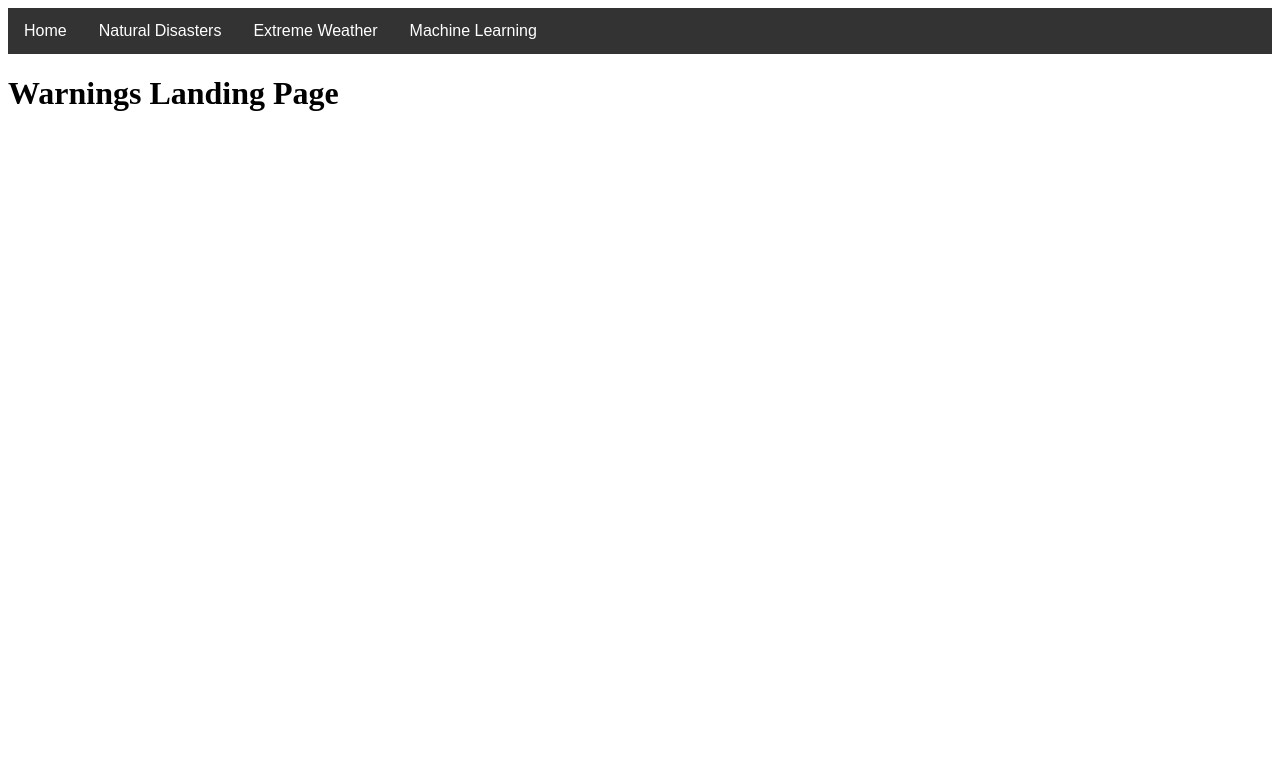
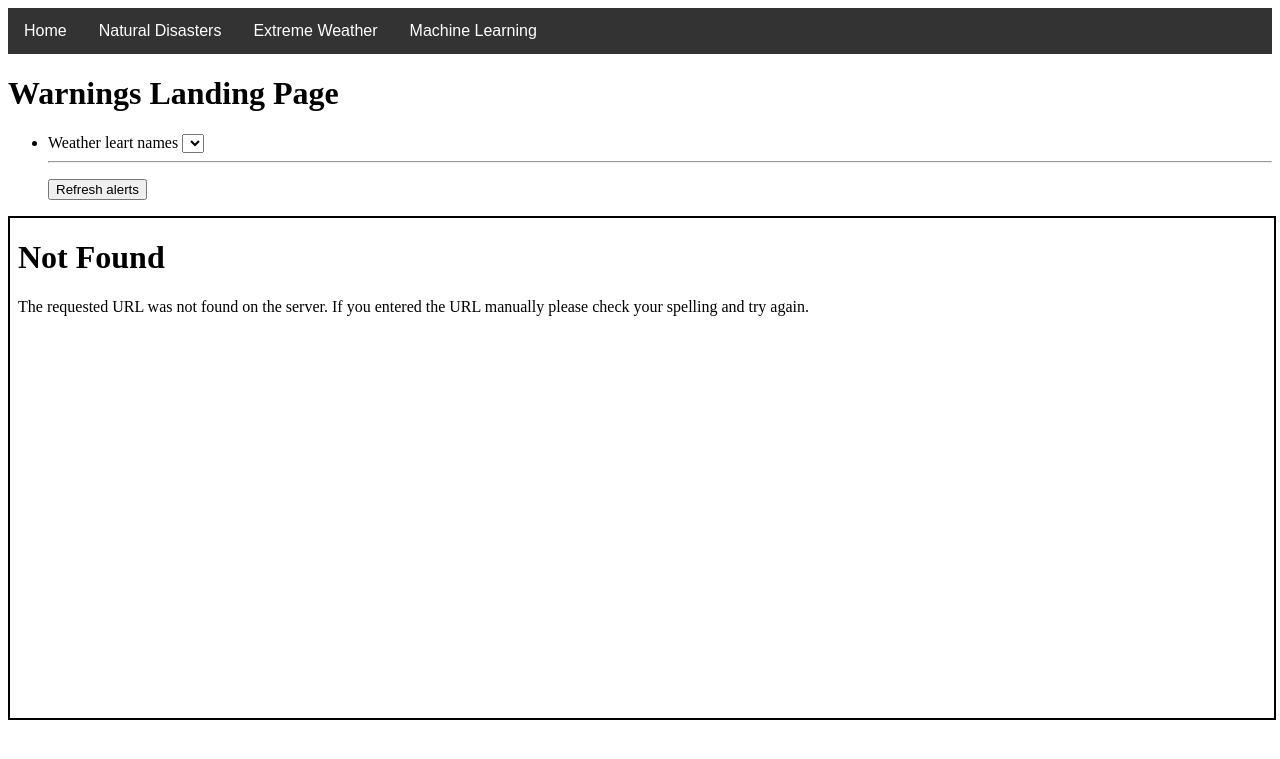
Before and after one commit to navydoc77/earthquakes, a Flask app: template templates/warnings_landing.html in a window 1280 px wide. Shown: the top 759 px of the page. Run offline with Flask 2, Linux system fonts and the light colour scheme; the template is opened without the code that fills it, so the values that code supplies are empty; parts of the project's set-up code (start-up, migrations or seed data) failed here and were passed over; some libraries are stand-ins or nearby versions.

Commit message:
my stuff

```diff
--- a/templates/warnings_landing.html
+++ b/templates/warnings_landing.html
@@ -46,7 +46,40 @@
 
   <h1>Warnings Landing Page</h1>
 
-
+<div class="container-fluid">
+  <div class="row">
+      <div class="col-lg-4">
+          <aside class="filters">
+              <div class="panel panel-default">
+                  <div class="panel-body">
+                      <form>
+                          <div class="form-group">
+                              <ul class="list-group" id="filters">
+                                  <li class="filter list-group-item">
+                                      <label for="column">Weather leart names</label>
+                                      <select id="dataSet" onchange="optionChanged(this.value)"></select><hr>
+                                      <p id="warning"></p>
+                                      <button id="refresh-btn" type="submit" class="btn btn-default">Refresh alerts</button>
+                                  </li>
+                              </ul>
+                          </div>
+                      </form>
+                  </div>
+              </div>
+          </aside>
+      </div>
+      <div class="col-lg-8">
+          <div class="group">
+              <div id="boxplot1"></div>
+              <div id="boxplot2"></div>
+              <div id="boxplot3"></div>
+          </div>
+      </div>
+  </div>
+  <div class="row">
+    <iframe src="/map" height="500px" width="100%" style="border:2px solid black;"></iframe>
+  </div>
+</div>
   <div class="row">
     <div class="col-md-12">
       <div id="map"></div>
@@ -66,12 +99,13 @@
   <script src="https://cdn.plot.ly/plotly-1.31.2.min.js"></script>
   <script src="https://cdnjs.cloudflare.com/ajax/libs/d3/5.5.0/d3.js"></script>
   <script src="https://cdn.plot.ly/plotly-latest.min.js"></script>
+  <script src="static/map_js/app.js"></script>
 
   <!-- Javascript_code create one with example: tornado_map.js -->
-  <script src="{{ url_for('static', filename='js/app.js') }}"></script>
+  <!-- <script src="{{ url_for('static', filename='js/app.js') }}"></script> -->
 
   <!-- Logic for map name example tornadoes_logic.js -->
-  <script src="{{ url_for('static', filename='js/logic.js') }}"></script>
+  <!-- <script src="{{ url_for('static', filename='js/logic.js') }}"></script> -->
 </body>
 
 </html>
```
